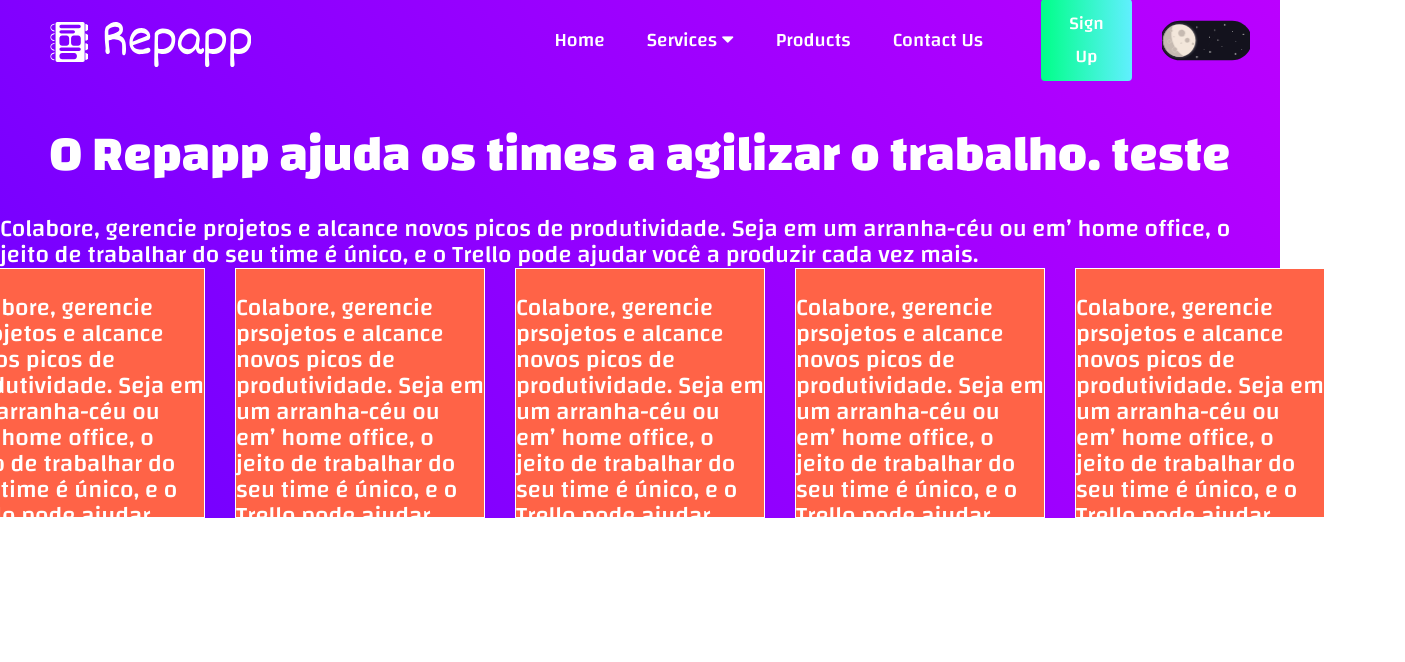
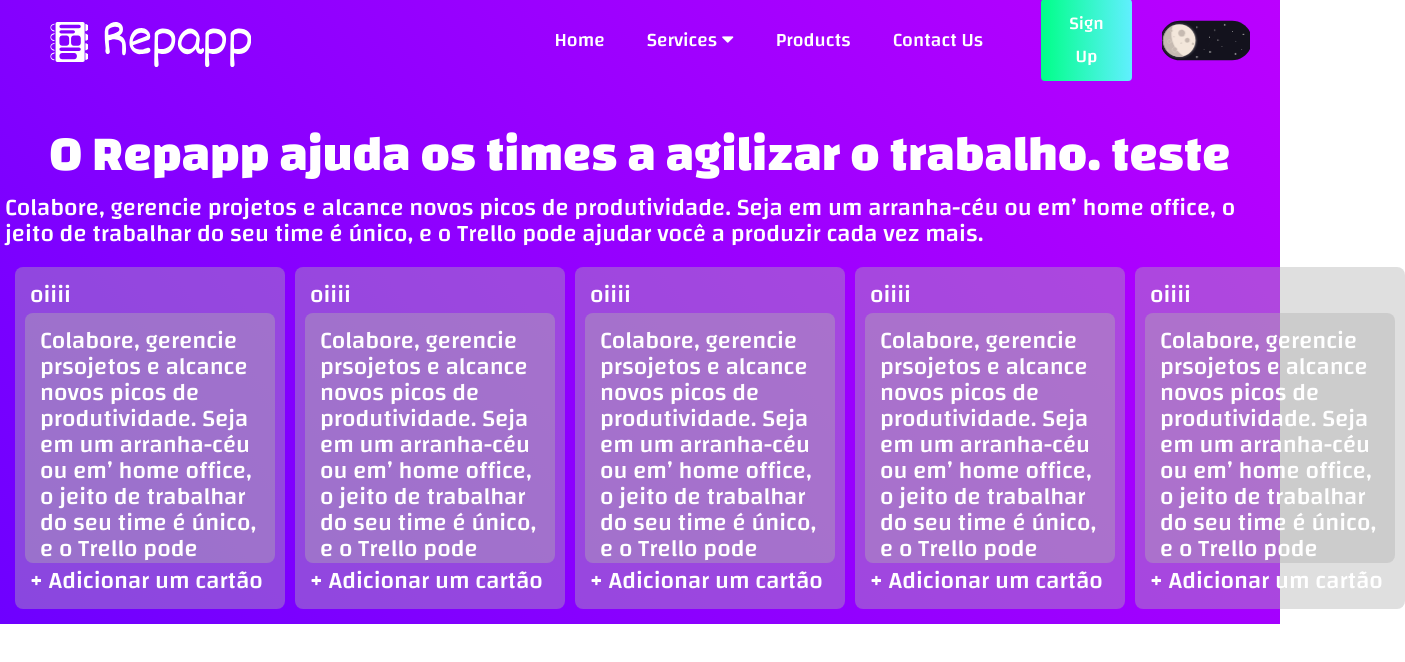
Before and after one commit to marcioandrews/repapp, a React (Create React App) app in the folder web/: page /WorkSpace in a window 1280 px wide. Shown: the top 662 px of the page, 1405 px wide, since content can reach past the window. Built offline with nearby package versions, Linux system fonts and the light colour scheme.

Commit message:
feat:Card style

```diff
--- a/web/src/components/Card.tsx
+++ b/web/src/components/Card.tsx
@@ -5,9 +5,19 @@
 function Card() {
 
     return (
-            <div className="page-card" >
-                <p>Colabore, gerencie prsojetos e alcance novos picos de produtividade. Seja em um arranha-céu ou em’ home office, o jeito de trabalhar do seu time é único, e o Trello pode ajudar você a produzir cada vez mais.</p>
+        <div className="card">
+            <div className="title-card">
+                <p>oiiii</p>
             </div>
+            <div className="page-card">
+                <div className="text-card">
+                    <p>Colabore, gerencie prsojetos e alcance novos picos de produtividade. Seja em um arranha-céu ou em’ home office, o jeito de trabalhar do seu time é único, e o Trello pode ajudar você a produzir cada vez mais.</p>
+                </div>
+            </div>
+            <div className="title-card">
+                <p>+ Adicionar um cartão</p>
+            </div>
+        </div>
     );
 };
 
--- a/web/src/components/navbar/Navbar.tsx
+++ b/web/src/components/navbar/Navbar.tsx
@@ -2,8 +2,8 @@
 import { Button } from './Button';
 import { Link } from 'react-router-dom';
 import '../../styles/components/navbar/Navbar.css';
-import '../../styles/global.css';
-import '../../styles/variables.css';
+import '../../styles/Global.css';
+import '../../styles/Variables.css';
 import Dropdown from './Dropdown';
 import logoImg from '../../assets/logo.svg';
 import logoImgW from '../../assets/logoW.svg';
--- a/web/src/pages/Landing.tsx
+++ b/web/src/pages/Landing.tsx
@@ -1,7 +1,6 @@
 import '../styles/Global.css';
 import '../styles/Variables.css';
 import '../styles/pages/Landing.css';
-// import { Link } from 'react-router-dom'
 import Navbar from '../components/navbar/Navbar';
 
 function Landing() {
--- a/web/src/pages/WorkSpace.tsx
+++ b/web/src/pages/WorkSpace.tsx
@@ -1,7 +1,6 @@
 import '../styles/Global.css';
 import '../styles/Variables.css';
 import '../styles/pages/WorkSpace.css';
-// import { Link } from 'react-router-dom'
 import Navbar from '../components/navbar/Navbar';
 import Card from '../components/Card';
 
--- a/web/src/styles/components/Card.css
+++ b/web/src/styles/components/Card.css
@@ -1,12 +1,23 @@
+.card {
+    background-color: rgba(177, 177, 177, 0.404);
+    flex-direction: column;
+    padding: 10px;
+    margin-right: 10px;
+    border-radius: 8px;
+}
 .page-card {
-    background-color: tomato !important;
+    background-color: rgba(177, 177, 177, 0.404);
     width: 250px;
     height: 250px;
-    border: 1px solid #fff;
     box-sizing: border-box;
     overflow:auto;
-    margin-inline: 15px;
-    /* scrollbar-width: thin;
-    scrollbar-color: blue orange; */
+    border-radius: 8px;
+}
+
+.title-card {
+    padding-top: 0px;
+}
+.text-card {
+    padding: 10px;
 
 }
--- a/web/src/styles/global.css
+++ b/web/src/styles/global.css
@@ -9,31 +9,33 @@
     background-color: var(--bg-primary);
 }
 body::-webkit-scrollbar {
-    width: 12px;               /* width of the entire scrollbar */
+    width: 10px;
 }
 
 body::-webkit-scrollbar-track {
-background: orange;        /* color of the tracking area */
+    background: rgba(66, 66, 66, 0.233);        /* color of the tracking area */
+    border-radius: 8px;       /* roundness of the scroll thumb */
 }
 
 body::-webkit-scrollbar-thumb {
-background-color: blue;    /* color of the scroll thumb */
-border-radius: 20px;       /* roundness of the scroll thumb */
-border: 3px solid orange;  /* creates padding around scroll thumb */
+    background-color: rgba(66, 66, 66, 0.404);    /* color of the scroll thumb */
+    border-radius: 8px;       /* roundness of the scroll thumb */
+    border: 4px solid transparent;  /* creates padding around scroll thumb */
 }
 
 div::-webkit-scrollbar {
-    width: 12px;               /* width of the entire scrollbar */
+    width: 9px;               /* width of the entire scrollbar */
 }
 
 div::-webkit-scrollbar-track {
-background: orange;        /* color of the tracking area */
+    background: rgba(66, 66, 66, 0.404);        /* color of the tracking area */
+    border-radius: 8px;       /* roundness of the scroll thumb */
 }
 
 div::-webkit-scrollbar-thumb {
-background-color: blue;    /* color of the scroll thumb */
-border-radius: 20px;       /* roundness of the scroll thumb */
-border: 3px solid orange;  /* creates padding around scroll thumb */
+    background-color: rgba(66, 66, 66, 0.404);    /* color of the scroll thumb */
+    border-radius: 8px;       /* roundness of the scroll thumb */
+    border: 4px solid transparent;  /* creates padding around scroll thumb */
 }
 
 body.light {
--- a/web/src/styles/pages/WorkSpace.css
+++ b/web/src/styles/pages/WorkSpace.css
@@ -1,16 +1,12 @@
 #page-workspace{
     width: 100%;
     height: 100%;
-    justify-content: center;
-    align-items: center;
 }
 
 #page-workspace .content-wrapper {
     position: relative;
     /* max-width: 1100px; */
     padding-top: 120px;
-    width: 100%;
-    height: 100%;
     max-height: 1680px;
     display: flex;
     align-items: center;
@@ -25,6 +21,9 @@
 #page-workspace .content-cards {
     flex-direction: row;
     display: flex;
+    width: 100%;
+    justify-content: start;
+    padding: 15px;
 }
 #page-workspace .content-wrapper main {
     max-width: 350;
@@ -39,9 +38,8 @@
 }
 
 #page-workspace .content-wrapper p {
-    margin-top: 26px;
+    margin: 5px;
     font-size: 24px;
     line-height: 26px;
     color: white;
-
 }
```
